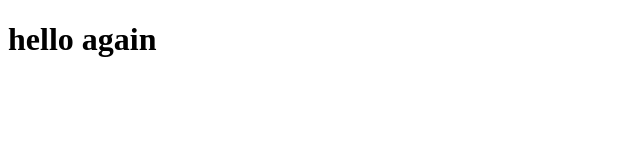
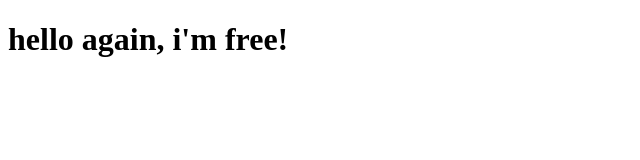
Before and after one commit to Ronasegev/coursera-test, a plain HTML site: page index.html in a window 1280 px wide. Shown: the whole page, without its empty margins (0-640 px from the left). Drawn offline with Linux system fonts and the light colour scheme.

Commit message:
small change.

```diff
--- a/index.html
+++ b/index.html
@@ -6,6 +6,6 @@
 	<title>hello again</title>
 </head>
 <body>
-<h1>hello again</h1>
+<h1>hello again, i'm free!</h1>
 </body>
 </html>
```
